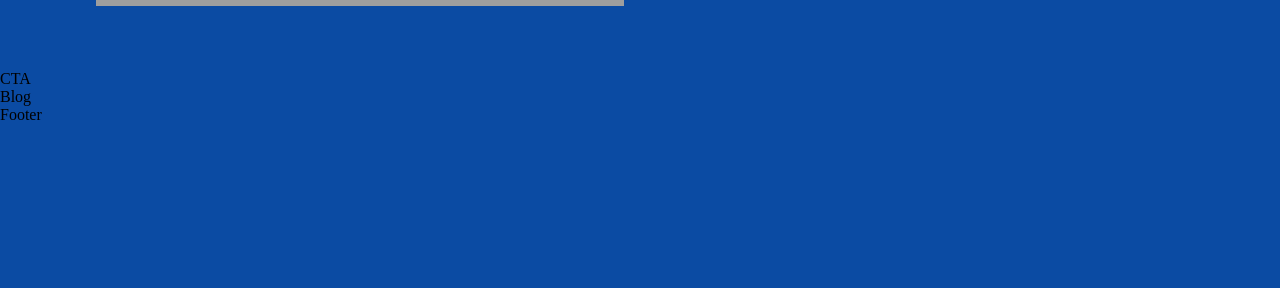
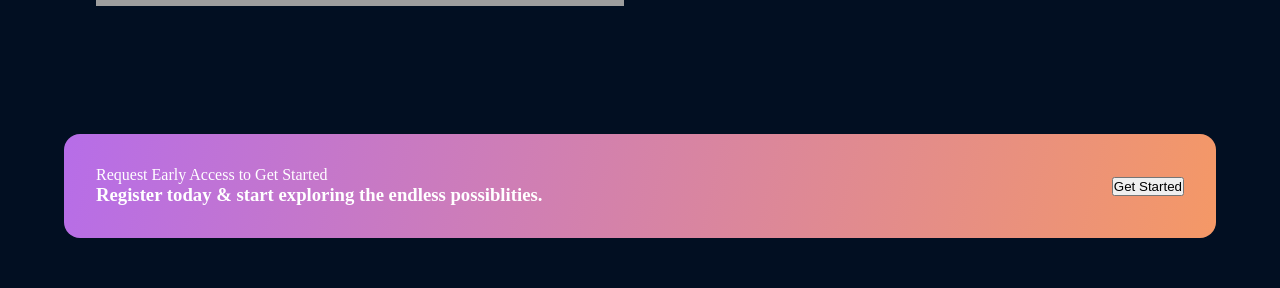
Before and after one commit to ugojnr/chat3gpt, a React (Create React App) app: page / in a window 1280 px wide. Shown: the part 3011-3299 px from the top of the page. Before the commit the page ends 3135 px from the top, so only its background shows below. Built offline with nearby package versions, Linux system fonts and the light colour scheme; grey boxes are pictures that could not be loaded.

Commit message:
new update

```diff
--- a/src/components/cta/CTA.jsx
+++ b/src/components/cta/CTA.jsx
@@ -1,9 +1,18 @@
-import React from 'react'
+import React from "react";
+import "./cta.css";
 
 const CTA = () => {
   return (
-    <div>CTA</div>
-  )
-}
+    <div className="gpt3__cta">
+      <div className="gpt3__cta-content">
+        <p>Request Early Access to Get Started</p>
+        <h3>Register today & start exploring the endless possiblities.</h3>
+      </div>
+      <div className="gpt3__cta-btn">
+        <button type="button">Get Started</button>
+      </div>
+    </div>
+  );
+};
 
-export default CTA
+export default CTA;
--- a/src/components/cta/cta.css
+++ b/src/components/cta/cta.css
@@ -0,0 +1,15 @@
+.gpt3__cta {
+  color: white;
+  display: flex;
+  justify-content: space-between;
+  align-items: center;
+  flex-direction: row;
+  padding: 2rem;
+  margin: 4rem;
+  -webkit-border-radius: 1rem;
+  -moz-border-radius: 1rem;
+  -ms-border-radius: 1rem;
+  -o-border-radius: 1rem;
+  border-radius: 1rem;
+  background: var(--gradient-bar);
+}
--- a/src/index.css
+++ b/src/index.css
@@ -6,7 +6,7 @@
   --gradient-text: linear-gradient(89.97deg, #ae67fa 1.84%, #f49867 102.67%);
   --gradient-bar: linear-gradient(103.22deg, #ae67fa -13.86%, #f49867 99.55%);
 
-  --color-bg: #0b4ba3;
+  --color-bg: #020f22;
   --color-footer: #031b34;
   --color-blog: #feffff;
   --color-text: #81afdd;
```
